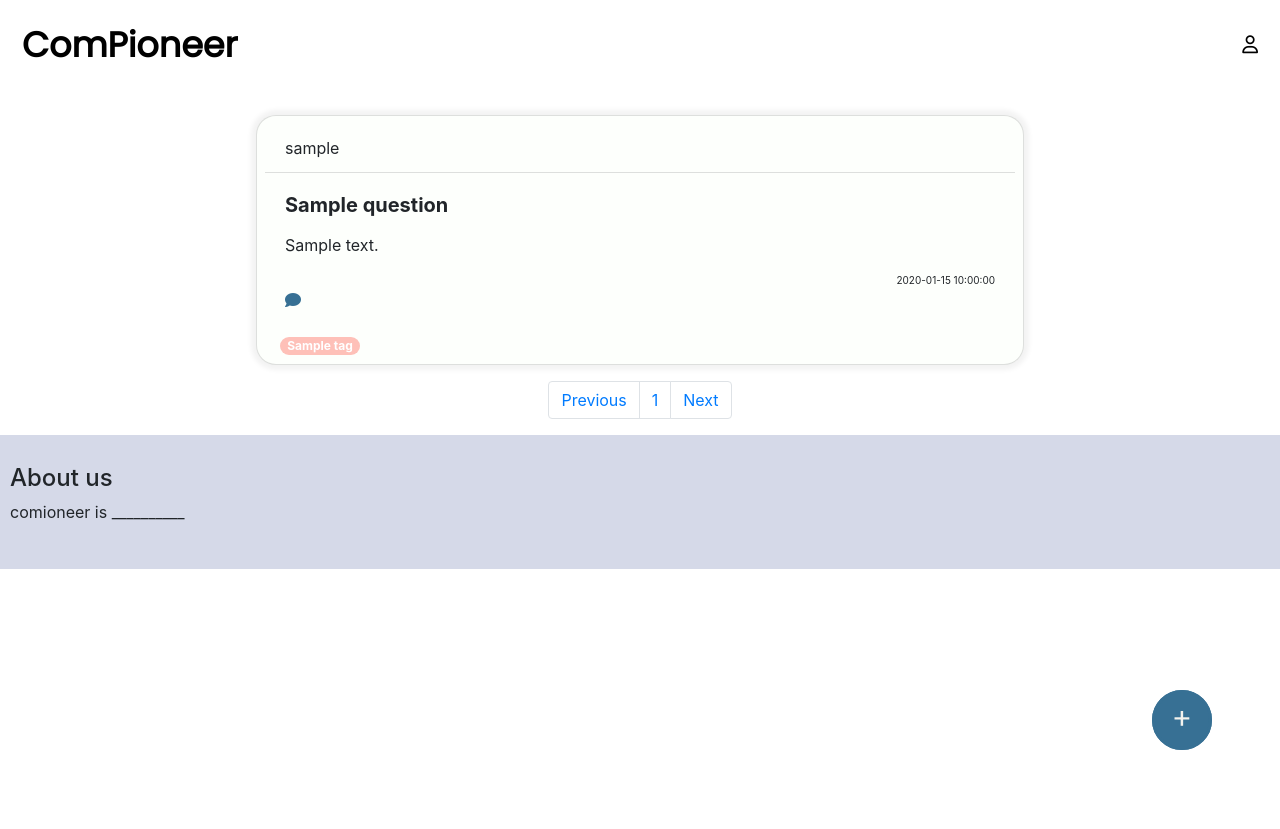
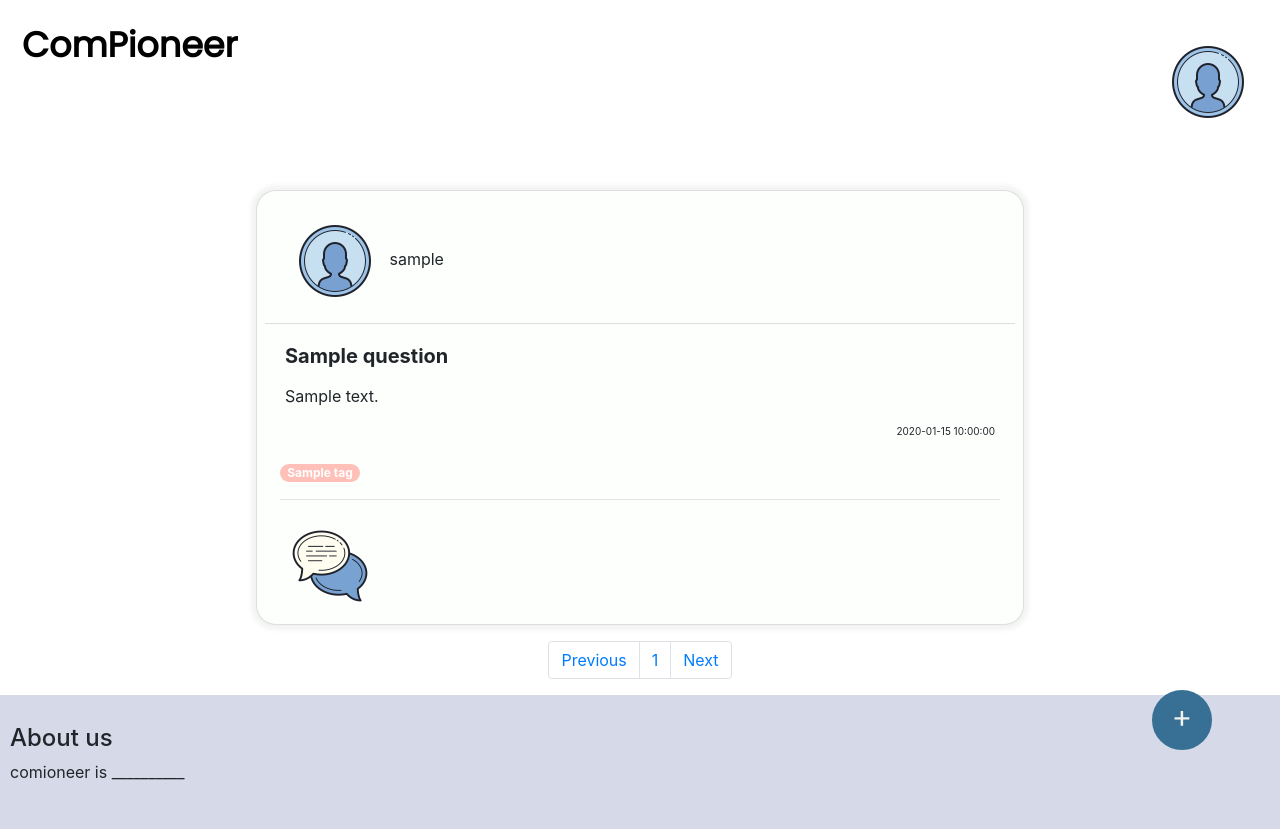
Before and after one commit to Compioneer/ComPioneer, a PHP site: page /home.php in a window 1280 px wide. Before the commit the page ends 750 px from the top, so only its background shows below. Run offline with PHP 8.4, Linux system fonts and the light colour scheme; tables that the repository leaves empty or names only in its code hold one stand-in row (values such as "Sample post"); some libraries are stand-ins or nearby versions.

Commit message:
icons changed

```diff
--- a/home.php
+++ b/home.php
@@ -3,11 +3,16 @@ require 'include\header.php';
  ?>
 
           <!-- font awesome js link -->
-      <script src="https://use.fontawesome.com/5d66a18552.js"></script>
+      <!-- <script src="https://use.fontawesome.com/5d66a18552.js"></script> -->
     <div class="header">
         <nav>
         <a href="home.php" class="logo">ComPioneer</a>
-        <a class= "iconNav" href="profile.php"><i class="fa fa-user-o" aria-hidden="true"></i></a>
+        <div class="img-profile">
+          <a class= "iconNav" href="profile.php">
+            <img src="images\icons8-test-account-100.png" alt="profile">
+          </a>
+        </div>
+
         </nav>
     </div>
 
@@ -49,9 +54,13 @@ require 'include\header.php';
            ?>
            <div class="container-home">
            <div class="card bg-light mb-3" id="coloring">
-             <div class="card-header">  <?php
-               echo $q_username;
-               ?></div>
+             <div class="card-header">
+               <div class="img-qu">
+                    <img src="images\icons8-test-account-100.png" alt="profile">  <?php
+                     echo  $q_username;
+                     ?>
+               </div>
+              </div>
              <div class="card-body">
                <h5 class="card-title"> <p><?php
                 echo $q_row['q_title'];
@@ -65,7 +74,8 @@ require 'include\header.php';
               <div class="timestamp">
                 <?php echo $q_timestamp;?>
               </div>
-              <a class="answer-link" href="post_answer.php?q_id=<?php echo $q_id; ?>"><i class="fas fa-comment"></i></a>
+
+
 
              <!-- if(!($q_username===$_SESSION['username'])){
                   echo "";
@@ -99,19 +109,22 @@ require 'include\header.php';
                      }
                    }
                  }
+               ?>
+               <hr>
+               <div class="img-qu">
+                   <a class="answer-link" href="post_answer.php?q_id=<?php echo $q_id; ?>">
+                     <img src="images\icons8-messaging-100.png" alt="reply">
+                   </a>
+               </div>
+             </div>
 
-               ?>
-             </div>
              </div>
            <?php
          }
        }
      ?>
 
-      <a href="post_question.php">
-      <button type="button" class="btn-class" id="btn-id">+</button>
-      </a>
-      <!-- </div> -->
+      </div>
       <?php
       //pagination
       // $results_per_page = 10;
@@ -137,9 +150,9 @@ require 'include\header.php';
       $sql = "SELECT * FROM questions LIMIT  $this_page_first_result, $results_per_page";
       $result = mysqli_query($con, $sql);
 
-      while ($row = mysqli_fetch_assoc($result)) {
-        echo  $row['question'] . '<br>';
-      }
+      // while ($row = mysqli_fetch_assoc($result)) {
+      //   echo  $row['q_body'] . '<br>';
+      // }
 
 
         // echo "<a href='home.php?page=$page'>  $page   </a> ";
@@ -162,7 +175,6 @@ require 'include\header.php';
 
 
 
-
         <a href="post_question.php">
         <button type="button" class="btn-class" id="btn-id">+</button>
         </a>
```
Also changed, not shown: images/icons8-messaging-100.png (added), images/icons8-test-account-100.png (added).
